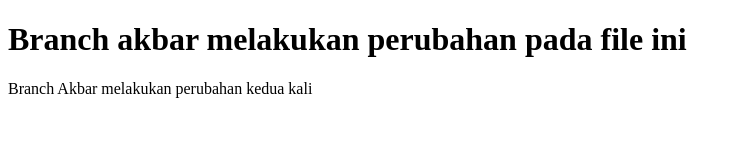
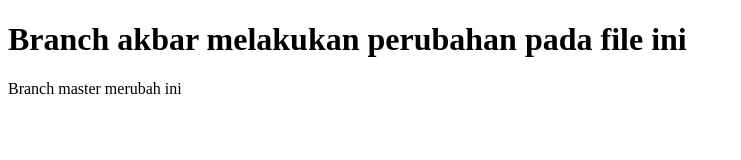
Before and after one commit to Akbaranggit/Akbar-TaskGItGUI, a plain HTML site: page index.html in a window 1280 px wide. Shown: the whole page, without its empty margins (0-741 px from the left). Drawn offline with Linux system fonts and the light colour scheme.

Commit message:
membuat conflik di git, dengan cara mengubah isi file secara berasama dengan branch akbar

```diff
--- a/index.html
+++ b/index.html
@@ -8,6 +8,6 @@
 </head>
 <body>
     <h1>Branch akbar melakukan perubahan pada file ini</h1>
-    <p>Branch Akbar melakukan perubahan kedua kali</p>
+    <p>Branch master merubah ini</p>
 </body>
 </html>
```
